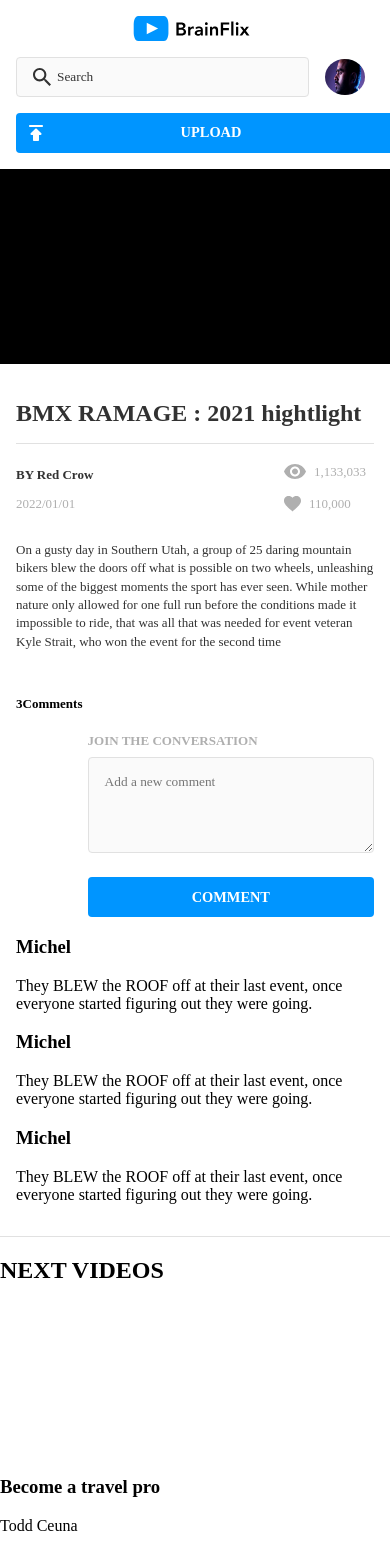
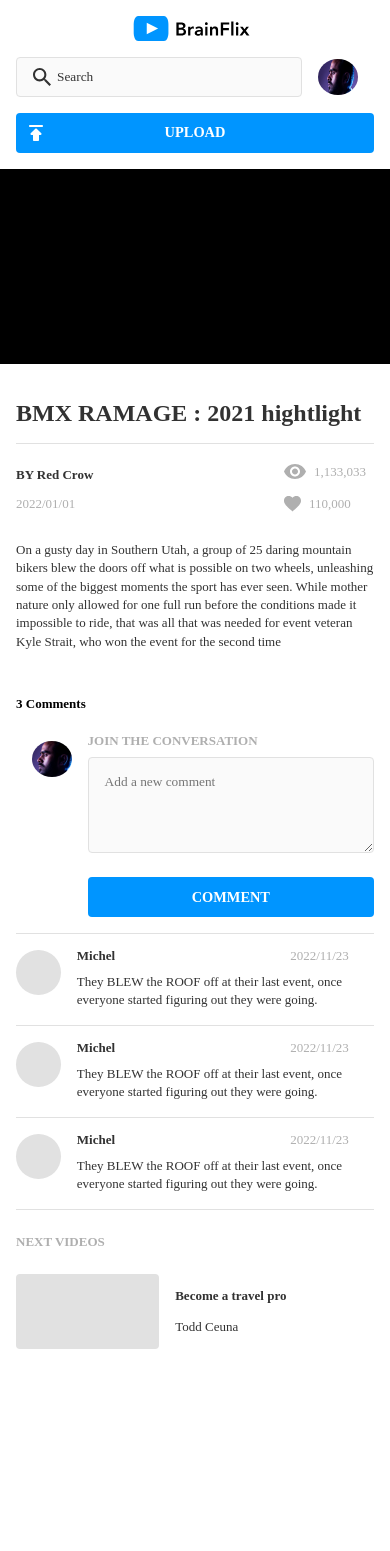
Before and after one commit to mainanchung/Melody_chung_BrainFlix, a React (Create React App) app: page / in a window 390 px wide. After the commit the page ends 1365 px from the top, so only its background shows below. Built offline with nearby package versions, Linux system fonts and the light colour scheme.

Commit message:
mobile done

```diff
--- a/src/Components/CommentList/CommentList.js
+++ b/src/Components/CommentList/CommentList.js
@@ -3,11 +3,13 @@ function CommentList(){
     return(
         <div className='comments__box'>
             <div className="comments__box--avatar"></div>
+             <div className="comments__box--content">
                 <div className="comments__box--top">
                     <h3 className="comments__box--name">Michel</h3>
-                    <p className="comments__box--date"></p>
+                    <p className="comments__box--date">2022/11/23</p>
                 </div>
-            <p className="comments__box--text">They BLEW the ROOF off at their last event, once everyone started figuring out they were going.</p>
+                <p className="comments__box--text">They BLEW the ROOF off at their last event, once everyone started figuring out they were going.</p>
+            </div>
         </div>
     )
 }
--- a/src/Components/Comments/Comments.js
+++ b/src/Components/Comments/Comments.js
@@ -6,9 +6,9 @@ function Comments(){
 
     return (
         <div className='comments'>
-            <h3 className='comments__title'>{3}Comments</h3>
+            <h3 className='comments__title'>{3} Comments</h3>
                 <div className='comments__form-container'>
-                    <div className='commens__avatar'></div>
+                    <div className='comments__avatar'></div>
                         <CommentForm />
                 </div>
 
--- a/src/Components/Comments/Comments.scss
+++ b/src/Components/Comments/Comments.scss
@@ -7,7 +7,6 @@
 
 .comments{
     width: 100%;
-    border-bottom: $mercury 1px solid;
     padding: 1rem;
     // display: flex;
     // flex-direction: column;
@@ -40,6 +39,19 @@
     &__form-container{
         display: flex;
         justify-content: flex-end;
+        padding-bottom: 1rem;
+        border-bottom: $mercury 1px solid;
+    }
+
+    &__avatar{
+        background-image: url('../../\ Assets/Images/Mohan-muruge.jpg');
+        border-radius: 50% 50%;
+        width: 2.5rem;
+        height: 2.25rem;
+        margin: 1rem 1rem 1rem 0;
+        background-size: cover;
+        background-position: center center;
+
     }
 
     &-form{
@@ -74,7 +86,6 @@
                 border: none;
                 outline: $brainFlix-black 1px solid;
             }
-
         }
 
         &__btn{
@@ -83,4 +94,74 @@
 
     }
 
+    &__box{
+
+        width: 100%;
+        border-bottom: $mercury 1px solid;
+        padding-bottom: 1rem;
+        display: flex;
+        font-family: "Avenir";
+
+        &--avatar{
+            height: 2.8rem;
+            width: 2.8rem;
+            background-color: $mercury;
+            border-radius: 50%;
+            margin: 1rem 1rem 0 0;
+
+            @include tablet{
+                width: 3.7rem;
+                height: 3.5rem;
+            }
+        }
+
+        &--content{
+            display: flex;
+            flex-direction: column;
+            width: 76%;
+
+            @include tablet{
+                font-size: 0.875rem;
+                display: grid;
+                width: 90%;
+            }
+        }
+
+        &--top{
+            display: flex;
+            align-items: center;
+            justify-content: space-between;
+        }
+
+        &--date,&--name, &--text{
+            color: $brainFlix-black;
+            font-size: 0.813rem;
+            line-height: 1.125rem;
+
+            @include tablet{
+                font-size: 0.875rem;
+                line-height: 1.3rem;
+            }
+
+        }
+
+        &--name{
+            font-weight: 600;
+            margin-bottom: 0.5rem;
+        }
+
+        &--date{
+            color: $silver;
+            margin-bottom: 0.5rem;
+        }
+        &--text{
+            margin: 0;
+        }
+
+
+
+
+
+    }
+
 }
--- a/src/Components/Header/Header.js
+++ b/src/Components/Header/Header.js
@@ -5,7 +5,7 @@ import Avatar from '../../ Assets/Images/Mohan-muruge.jpg'
 function Header(){
 
     return (
-        <header className='header'>
+        <header className='header-container'>
             <img className="header__logo" src={Logo} alt=''></img>
                 <div className='header__search'>
                     <input className='header__search-bar' type='search' id="search" name='search' placeholder='Search'/>
--- a/src/Components/Header/Header.scss
+++ b/src/Components/Header/Header.scss
@@ -6,6 +6,13 @@
 .header{
     display: flex;
     flex-direction: column;
+
+    &-container{
+        padding: 0 1rem;
+        display: flex;
+        flex-direction: column;
+        align-content: center;
+    }
 
     &__logo{
         max-height: 1.56rem;
@@ -21,8 +28,8 @@
             background-repeat: no-repeat;
             background-position: 1rem;
             padding: 1rem 1rem 1rem 2.5rem;
-            width: 75%;
-            margin: 0 1rem;
+            width: 80%;
+            margin-right: 1rem;
             border-radius: 4px;
             height: 2.5rem;
             border: 1px $mercury solid;
@@ -52,7 +59,8 @@
 
         &--btn{
            @include btn-mobile;
-            margin: 1rem;
+           width: 100%;
+            margin: 1rem 0;
             display: flex;
             justify-content: center;
             align-items: center;
--- a/src/Components/MainVideoInfo/MainVideoInfo.scss
+++ b/src/Components/MainVideoInfo/MainVideoInfo.scss
@@ -50,8 +50,6 @@
             margin: 0%;
         }
 
-
-
     }
 
     &__intro{
--- a/src/Components/SideVideos/SideVideos.scss
+++ b/src/Components/SideVideos/SideVideos.scss
@@ -0,0 +1,41 @@
+@use '../../style/partials/font' as *;
+@use '../../style/partials/mixins'as *;
+@use '../../style/partials/variable' as *;
+
+
+
+.side-videos{
+    padding: 0 1rem;
+
+    &__title{
+    font-weight: 700;
+    font-size: 0.813rem;
+    color: $silver;
+    margin: 0.5rem 0;
+    }
+
+    &--box{
+        display: flex;
+        padding: 1rem 0;
+    }
+
+    &--motion{
+        border-radius: 4px;
+        background-color: $mercury;
+        width: 40%;
+        margin-right:1rem ;
+    }
+
+    &--title, &--author{
+        color: $brainFlix-black;
+        font-size: 0.813rem;
+        line-height: 1.125rem;
+
+        @include tablet{
+            font-size: 0.875rem;
+            line-height: 1.3rem;
+        }
+    }
+
+
+}
--- a/src/style/partials/_mixins.scss
+++ b/src/style/partials/_mixins.scss
@@ -35,8 +35,6 @@
   background-color: $brainFlix-blue;
   color: $white;
   border: none;
-
-
 }
 
 @mixin btn-tablet_desktop {
```
Also changed, not shown: src/Components/CommentForm/CommentForm.scss (deleted), src/Components/CommentList/CommentList.scss (deleted).
